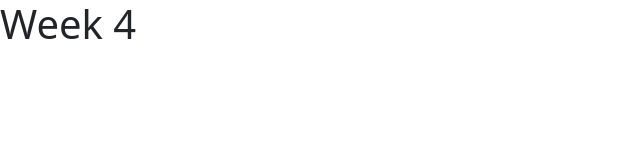
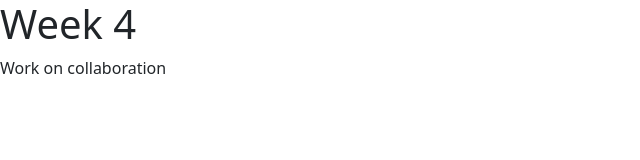
Before and after one commit to 299hannah/collaboration, a plain HTML site: page index.html in a window 1280 px wide. Shown: the whole page, without its empty margins (0-640 px from the left). Drawn offline with Linux system fonts and the light colour scheme.

Commit message:
add the paragraph on html

```diff
--- a/index.html
+++ b/index.html
@@ -10,6 +10,7 @@
 </head>
 <body>
     <h1>Week 4</h1>
+    <p>Work on collaboration</p>
 
     <script src="js/js/bootstrap.min.js"></script>
     <script src="js/js/script.js"></script>
```
